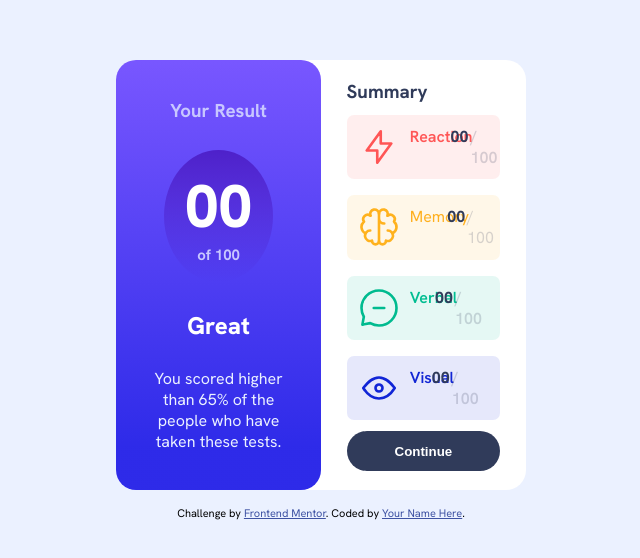
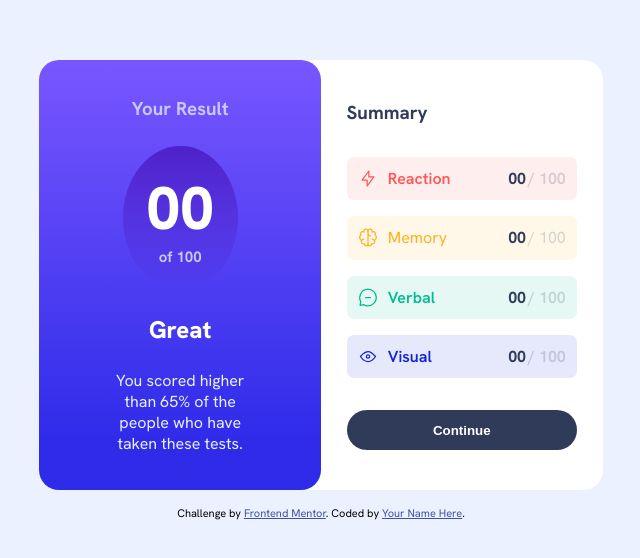
Before and after one commit to TkDevk/Results-summary-component, a plain HTML site: page index.html in a window 1280 px wide. Shown: the part 110-668 px from the top of the page, without its empty margins (399-1039 px from the left). Drawn offline with Linux system fonts and the light colour scheme.

Commit message:
Fixed label

```diff
--- a/main.css
+++ b/main.css
@@ -81,7 +81,7 @@ html{
     flex-direction: column;
     gap:5px;
     justify-content: space-evenly;
-    width: 16svw;
+    width: 22svw;
     padding:1rem;
 }
 .leftTitle {
@@ -91,9 +91,9 @@ html{
 .circleFigure {
     background-image: linear-gradient(var(--violetBlueCircle), var(--persianBlueCircle));
     border-radius: 50%;
-    padding:1rem;
-    height: 16.5svh;
-    width: 8.5svw;
+    padding:1.5rem;
+    height: 18svh;
+    width: 9svw;
     border: none;
     display: flex;
     flex-direction: column;
@@ -127,7 +127,7 @@ html{
     display: inline-flex;
     flex-direction: column;
     gap:.5rem;
-    width:16svw;
+    width: 22svw;
     justify-content: space-evenly;
 }
 .rightTitle {
```
